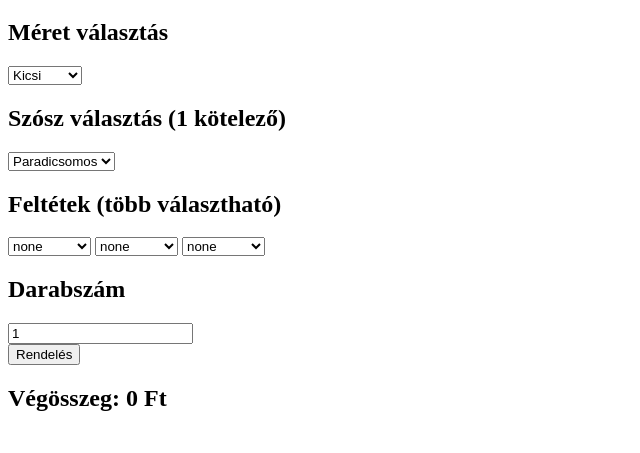
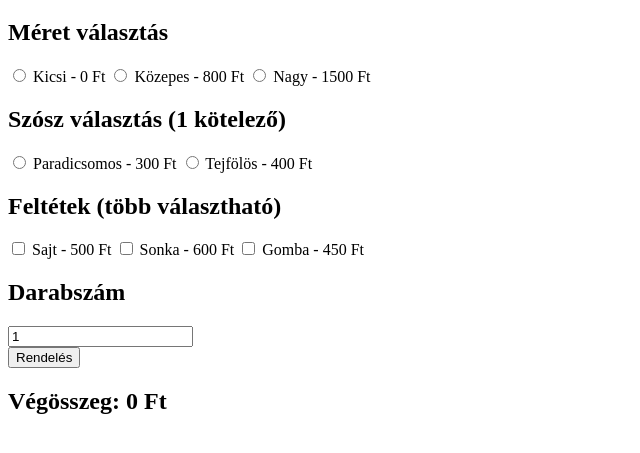
Before and after one commit to Skiby69/Pizzaaaa, a plain HTML site: page index.html in a window 1280 px wide. Shown: the part 61-514 px from the top of the page, without its empty margins (0-640 px from the left). Drawn offline with Linux system fonts and the light colour scheme.

Commit message:
HTML összekötés első lépések

```diff
--- a/index.html
+++ b/index.html
@@ -16,46 +16,23 @@
 <div class="box">
     <h2>Méret választás</h2>
     <div id="sizes">
-        <select id="sizeSelect">
-            <option value="kicsi">Kicsi</option>
-            <option value="közepes">Közepes</option>
-            <option value="nagy">Nagy</option>
-        </select>
+        <form id="sizeSelect">
+        </form>
     </div>
 </div>
 
 <div class="box">
     <h2>Szósz választás (1 kötelező)</h2>
     <div id="sauces">
-        <select id="sauceSelect">
-            <option value="paradicsomos">Paradicsomos</option>
-            <option value="tejszínes">Tejszínes</option>
-            <option value="pesto">Pesto</option>
-        </select>
+        <form id="sauceSelect">
+        </form>
     </div>
 </div>
 
 <div class="box">
     <h2>Feltétek (több választható)</h2>
     <div id="toppings">
-        <select id="toppingSelect">
-            <option value="none">none</option>
-            <option value="pepperoni">Pepperoni</option>
-            <option value="sonka">Sonka</option>
-            <option value="hagyma">Hagyma</option>
-        </select>
-        <select id="toppingSelect">
-            <option value="none">none</option>
-            <option value="pepperoni">Pepperoni</option>
-            <option value="sonka">Sonka</option>
-            <option value="hagyma">Hagyma</option>
-        </select>
-        <select id="toppingSelect">
-            <option value="none">none</option>
-            <option value="pepperoni">Pepperoni</option>
-            <option value="sonka">Sonka</option>
-            <option value="hagyma">Hagyma</option>
-        </select>
+
     </div>
 </div>
 
--- a/script.js
+++ b/script.js
@@ -44,7 +44,7 @@ function calculateTotal(sizeId, sauceId, toppingIds) {
 }
 
 const sizeSelect = document.getElementById("sizes");
-const sauceSelect = document.getElementById("sauces");
+const sauceSelect = document.getElementById("sauceSelect");
 const toppingsContainer = document.getElementById("toppings");
 const sauceError = document.getElementById("sauce-error");
 const toppingsError = document.getElementById("toppings-error");
@@ -70,3 +70,5 @@ function loadPizzaOptions() {
         `;
     });
 }
+
+loadPizzaOptions();
```
